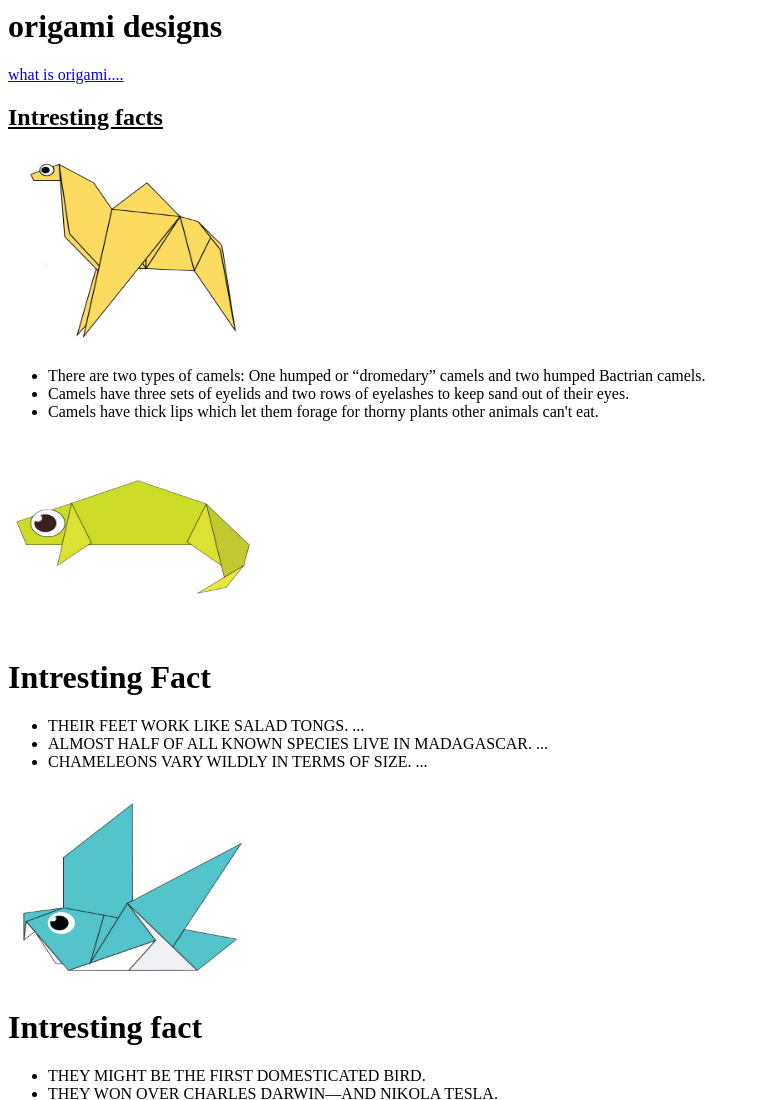
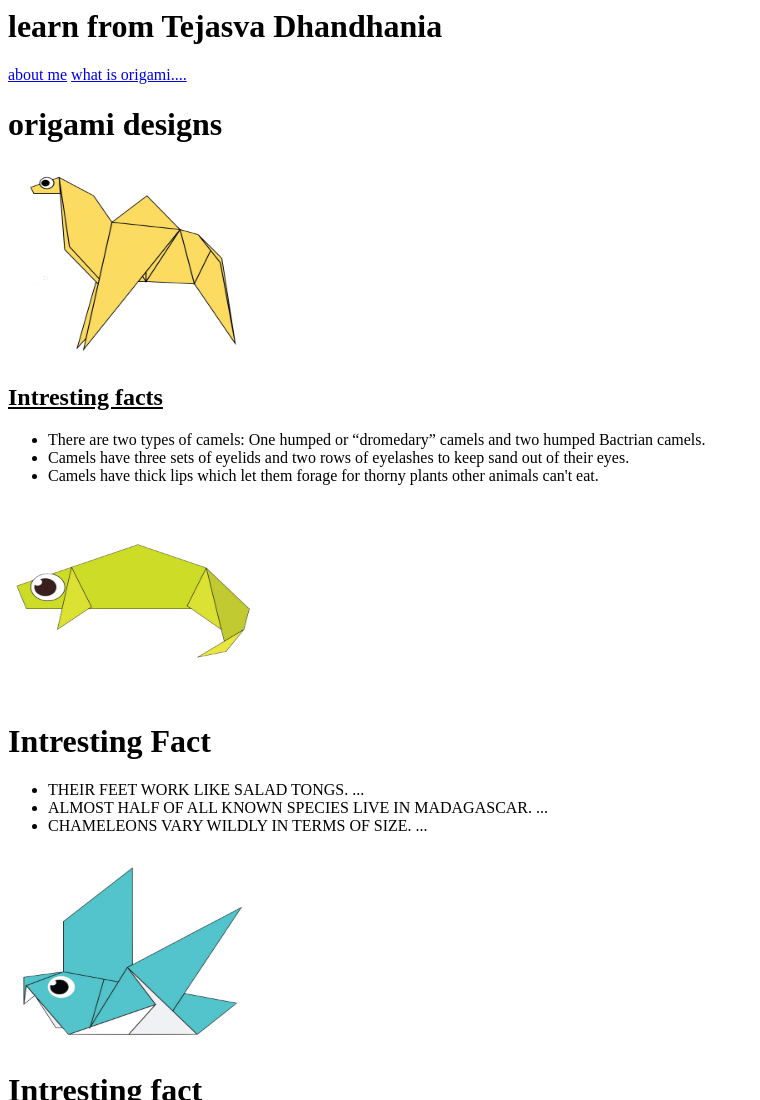
Before and after one commit to tejasva255/origami-website-, a plain HTML site: page index.html in a window 1280 px wide. Shown: the top 1100 px of the page, without its empty margins (0-760 px from the left). Drawn offline with Linux system fonts and the light colour scheme.

Commit message:
Add files via upload

```diff
--- a/index.html
+++ b/index.html
@@ -3,17 +3,22 @@
 		<title> origami designs </title>
 	</head>
 	<body>
+<div class="heading">
+            <h1>learn from Tejasva Dhandhania</h1>
+            <a href="aboutme.html">about me</a>
+      <a href="https://en.wikipedia.org/wiki/Origami/">what is origami....</a>
+</div>
+<div class="intro">
+        <h1>origami  designs</h1>
+        </div>
 
-		<h1>origami  designs</h1>
+        <div class="menu">
+
+<div class="menuitem">
 
 
-     <a href="https://en.wikipedia.org/wiki/Origami/">what is origami....</a>
-
-
+		<a href="http://origami.me/camel/"> <img src="camel.png" width="250" height="200"/> </a>
 		<h2><u>Intresting facts</u></h2>
-
-		<a href="http://origami.me/camel/"> <img src="camel.png" width="250" height="200"/> </a>
-
 		<p>
 			<ul>
 			<li>There are two types of camels: One humped or “dromedary” camels and two humped Bactrian camels.</li>
@@ -22,7 +27,8 @@
 		    </ul>
 		</p>
 
-
+</div>
+<div class="menuitem">
        <a href="http://origami.me/chameleon/"> <img src="chameleon.png" width="250" height="200"/> </a>
 
        <h1> Intresting Fact</h1>
@@ -33,7 +39,9 @@
            <li>CHAMELEONS VARY WILDLY IN TERMS OF SIZE. ...</li>
            </ul>
             </p>
+</div>
 
+<div class="menuitem">
        <a href="http://origami.me/pigeon/"> <img src="pigeon.png" width="250" height="200"/> </a>
 
 <h1> Intresting fact</h1>
@@ -44,7 +52,8 @@
 		<li>THEY UNDERSTAND SPACE AND TIME.</li>
 	    </ul>
 	</p>
-
+		</div>
+        <div class ="menuitem">
 		 <a href="http://origami.me/teddy-bear/"> <img src="teddy.png" width="250" height="200"/> </a>
 		 <h1>Intresting fact</h1>
 		 	<p>
@@ -54,7 +63,8 @@
 		 		<li>teddy bears are costly</li>
 		 		</ul>
 		 	</p>
-
+</div>
+<div class="menuitem">
 		 		 	<a href="http://origami.me/panda/"> <img src="panda.png" width="250" height="200"/> </a>
 		 		 	<h1>Intresting facts</h1>
 		 <p>
@@ -64,6 +74,8 @@
             <li>Pandas go from pink to white and black (or brown).</li>
             </ul>
         </p>
+        </div>
+        <div class="menuitem">
 
 		<a href="http://origami.me/flying-cicada/"> <img src="cicada.png" width="250" height="200"/> </a>
 
@@ -75,8 +87,8 @@
             <li>They're true bugs (from the order Hemiptera). ...</li>
             <ul>
         </p>
+</div>
 
-
-
+</div>
 	</body>
 </html>
--- /dev/null
+++ b/style.css
@@ -0,0 +1,12 @@
+h1{
+   margin:10px;
+   color:blue;
+}
+p{
+	color:red;
+}
+
+.menu{
+	display: flex;
+
+}
```
Also changed, not shown: aboutme.html (added, +9 -0 lines).
